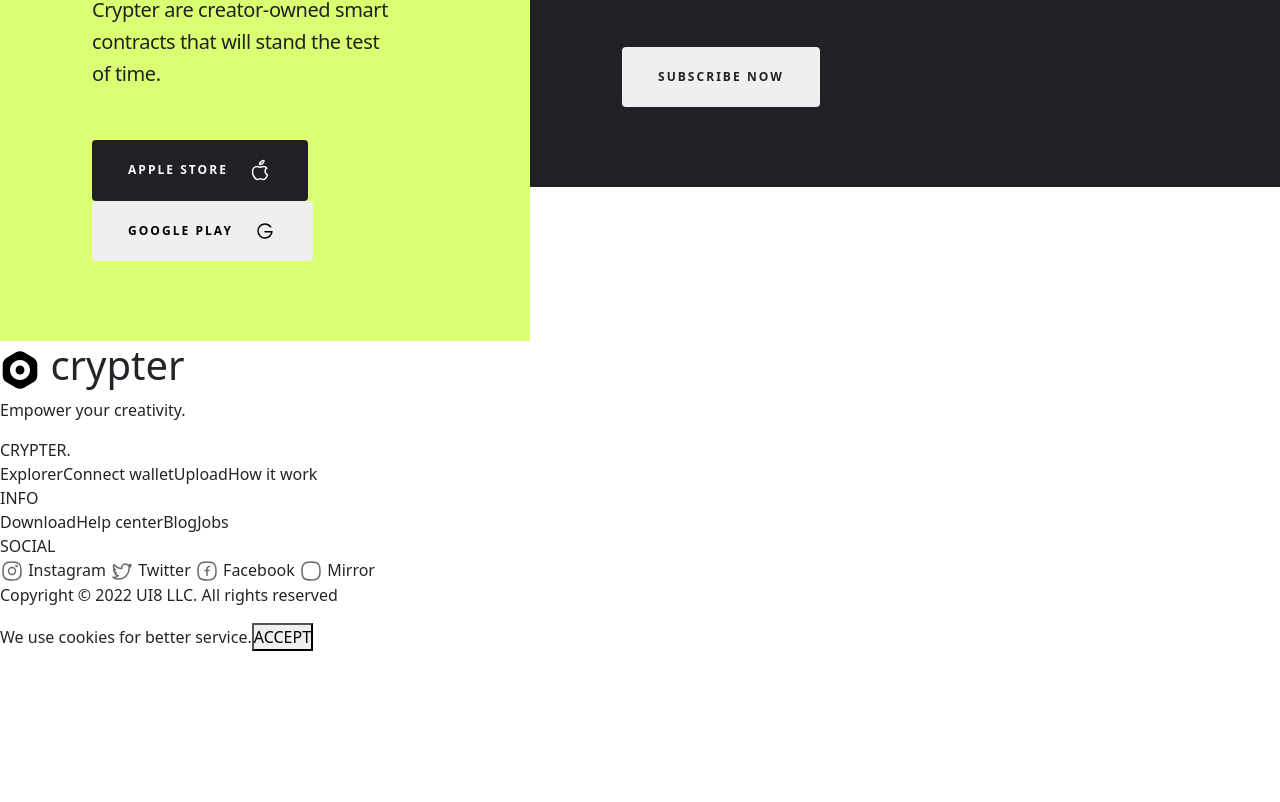
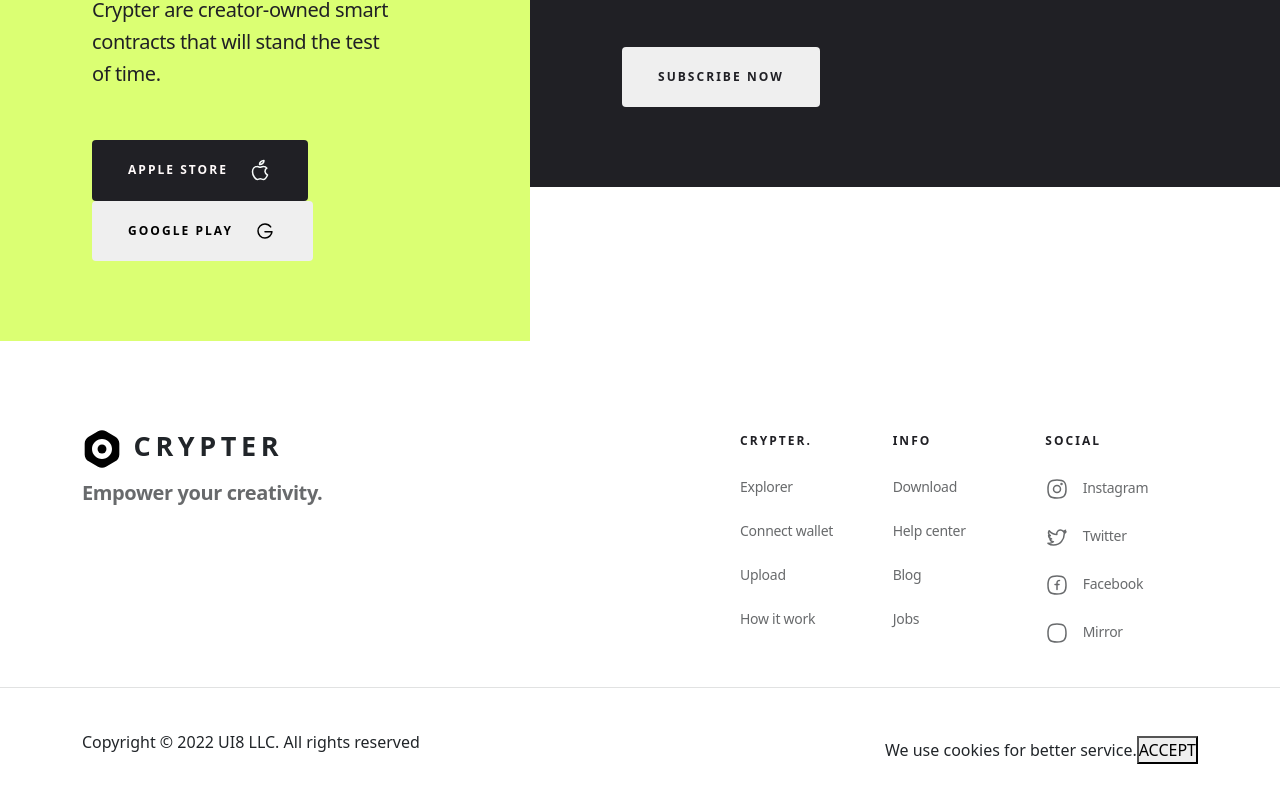
Before and after one commit to www-beka/React_Project, a React (Create React App) app in the folder crypter-app/: page / in a window 1280 px wide. Shown: the part 10833-11635 px from the top of the page. Before the commit the page ends 11484 px from the top, so only its background shows below. Built offline with nearby package versions, Linux system fonts and the light colour scheme.

Commit message:
small changes for Footer components

```diff
--- a/crypter-app/src/Components/Home/Footer/index.jsx
+++ b/crypter-app/src/Components/Home/Footer/index.jsx
@@ -3,12 +3,14 @@ import facebook from '../../../assets/icons/facebook.svg';
 import instagram from '../../../assets/icons/instagram.svg';
 import twitter from '../../../assets/icons/twitter.svg';
 import mirror from '../../../assets/icons/mirror.svg';
-
+import scss from './sass/index.scss'
+import { Container } from 'react-bootstrap';
 
 export default function Footer() {
   return (
     <>
         <footer>
+            <Container>
                 <div className="footer-top">
                     <div className="footer-top-left">
                         <h1><img src={Logo} alt="" /> crypter</h1>
@@ -19,7 +21,7 @@ export default function Footer() {
                             <div className="links_title">
                                 <span>CRYPTER.</span>
                             </div>
-                        <div className="crypter_links">
+                            <div className="all_links">
                             {/* Now I use span but in the future I need to change to React => links  👇🏻*/}
                                 <span>Explorer</span>
                                 <span>Connect wallet</span>
@@ -31,7 +33,7 @@ export default function Footer() {
                             <div className="links_title">
                                 <span>INFO</span>
                             </div>
-                        <div className="info_links">
+                            <div className="all_links">
                             {/* Now I use span but in the future I need to change to React => links  👇🏻*/}
                                 <span>Download</span>
                                 <span>Help center</span>
@@ -43,7 +45,7 @@ export default function Footer() {
                             <div className="links_title">
                                 <span>SOCIAL</span>
                             </div>
-                        <div className="social_links">
+                            <div className="all_links">
                             {/* Now I use span but in the future I need to change to React => links  👇🏻*/}
                                 <span> <img src={instagram} alt="" /> Instagram</span>
                                 <span> <img src={twitter} alt="" /> Twitter</span>
@@ -53,7 +55,11 @@ export default function Footer() {
                         </div>
                     </div>
                 </div>
+            </Container>
                 <div className="footer-bottom">
+                        <Container>
+                    <div className="footer-bottom-container">
+
                         <div className="footer-bottom-left">
                             <p>Copyright © 2022 UI8 LLC. All rights reserved</p>
                         </div>
@@ -62,6 +68,8 @@ export default function Footer() {
                             <button>ACCEPT</button>
                         </div>
                     </div>
+                        </Container>
+                </div>
         </footer>
     </>
   )
--- /dev/null
+++ b/crypter-app/src/Components/Home/Footer/sass/index.scss
@@ -0,0 +1,70 @@
+footer{
+    padding-top: 88px;
+    padding-bottom: 42px;
+    .footer-top{
+        display: grid;
+        grid-template-columns: 6fr 6fr;
+        .footer-top-left{
+            h1{
+                font-style: normal;
+                font-weight: 800;
+                font-size: 27px;
+                line-height: 32px;
+                letter-spacing: 0.17em;
+                text-transform: uppercase;
+            }
+            p{
+                font-style: normal;
+                font-weight: 700;
+                font-size: 20px;
+                line-height: 32px;
+                letter-spacing: -0.02em;
+                color: #686A6C;
+            }
+        }
+        .footer-top-right{
+            margin-left: 100px;
+            display: grid;
+            grid-template-columns: 4fr 4fr 4fr;
+            .footer_links{
+                .links_title{
+                    font-style: normal;
+                    font-weight: 800;
+                    font-size: 12px;
+                    line-height: 24px;
+                    letter-spacing: 0.17em;
+                    text-transform: uppercase;
+                    color: #202025;
+                }
+                .all_links{
+                    span{
+                        display: block;
+                        margin-top: 24px;
+
+                        font-style: normal;
+                        font-weight: 500;
+                        font-size: 14px;
+                        line-height: 20px;
+                        letter-spacing: -0.02em;
+                        color: #686A6C;
+                    }
+                    span{
+                        img{
+                            margin-right: 10px;
+                        }
+                    }
+                }
+            }
+        }
+    }
+    .footer-bottom{
+        margin-top: 42px;
+        border-top: 1px solid #E1E2E2;
+        padding: 42px;
+        .footer-bottom-container{
+            display: flex;
+            justify-content: space-between;
+            align-items: center;
+        }
+    }
+}
```
Lines whose indentation alone changed are shown as unchanged.
